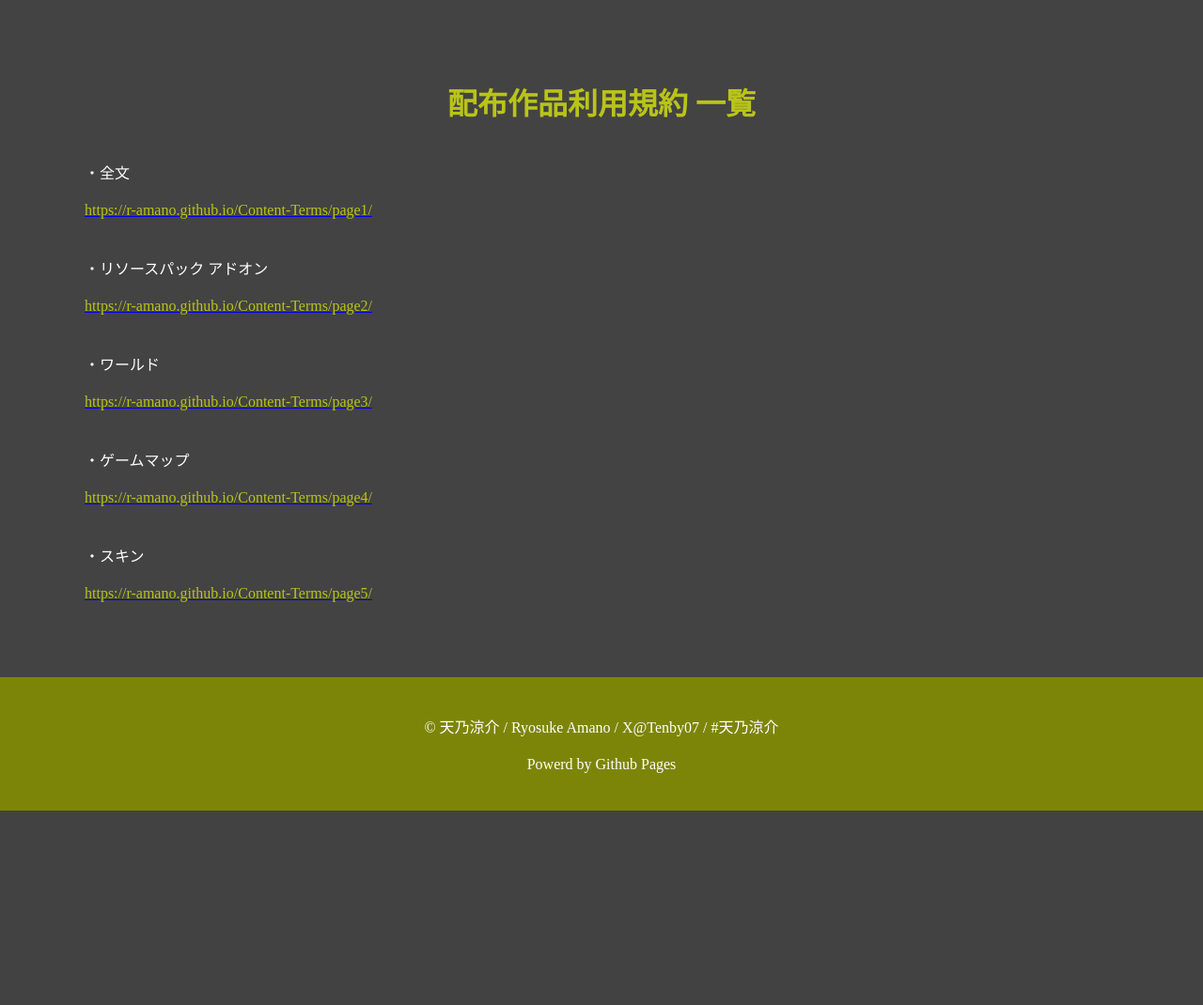
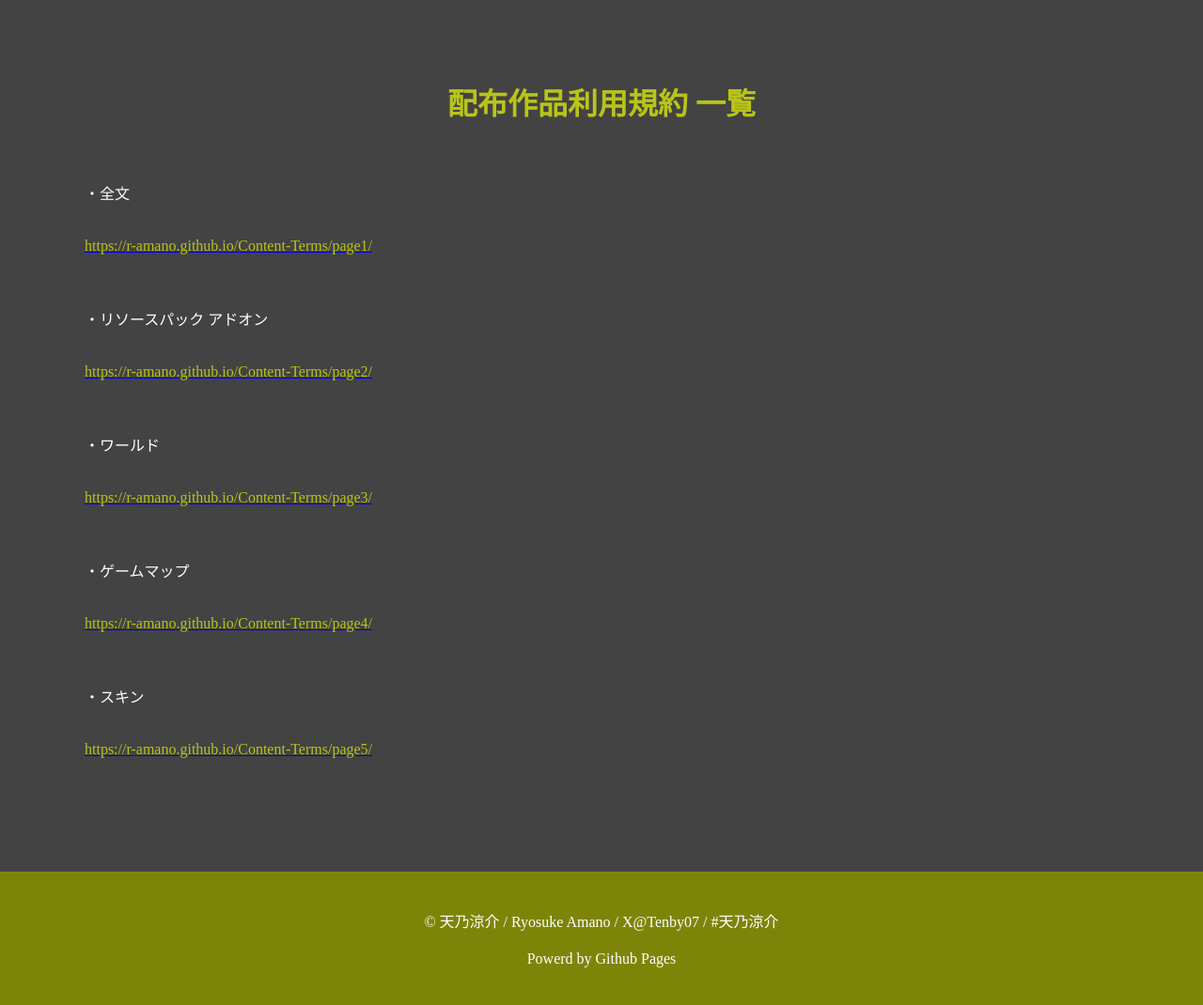
Before and after one commit to R-Amano/Content-Terms, a PHP site: page / in a window 1280 px wide. Shown: the part 56-1126 px from the top of the page at 94% size. Before the commit the page ends 919 px from the top, so only its background shows below. Run offline with PHP 8.4, Linux system fonts and the light colour scheme.

Commit message:
Add files via upload

```diff
--- a/style.css
+++ b/style.css
@@ -46,7 +46,9 @@ img#icon-img{
 
 div#body-div{
   max-width: 1100px;
-  min-height: 100%;
   margin: 0 auto;
   padding: 5%;
+  display: flex;
+  flex-flow: column;
+  min-height: 100vh;
 }
```
